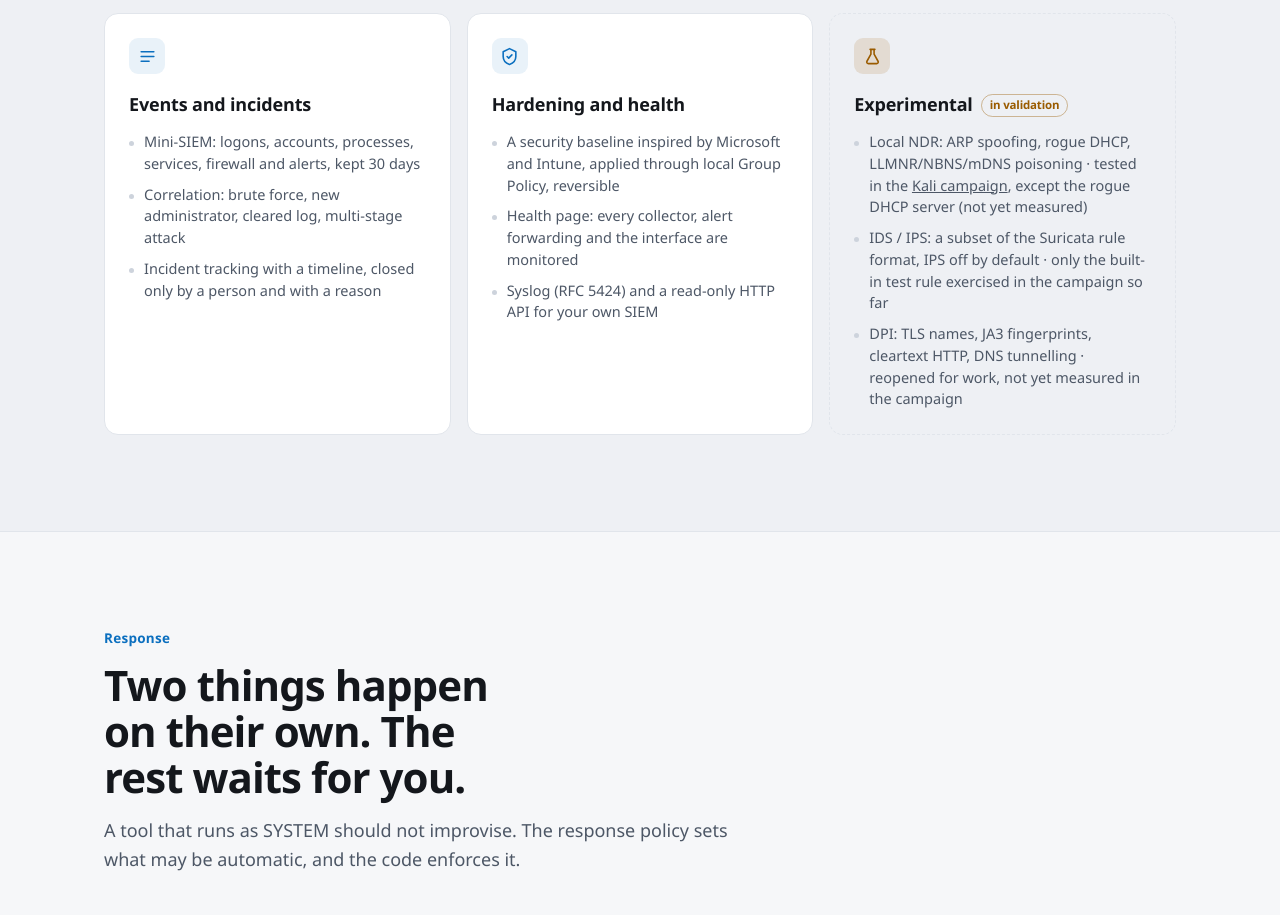
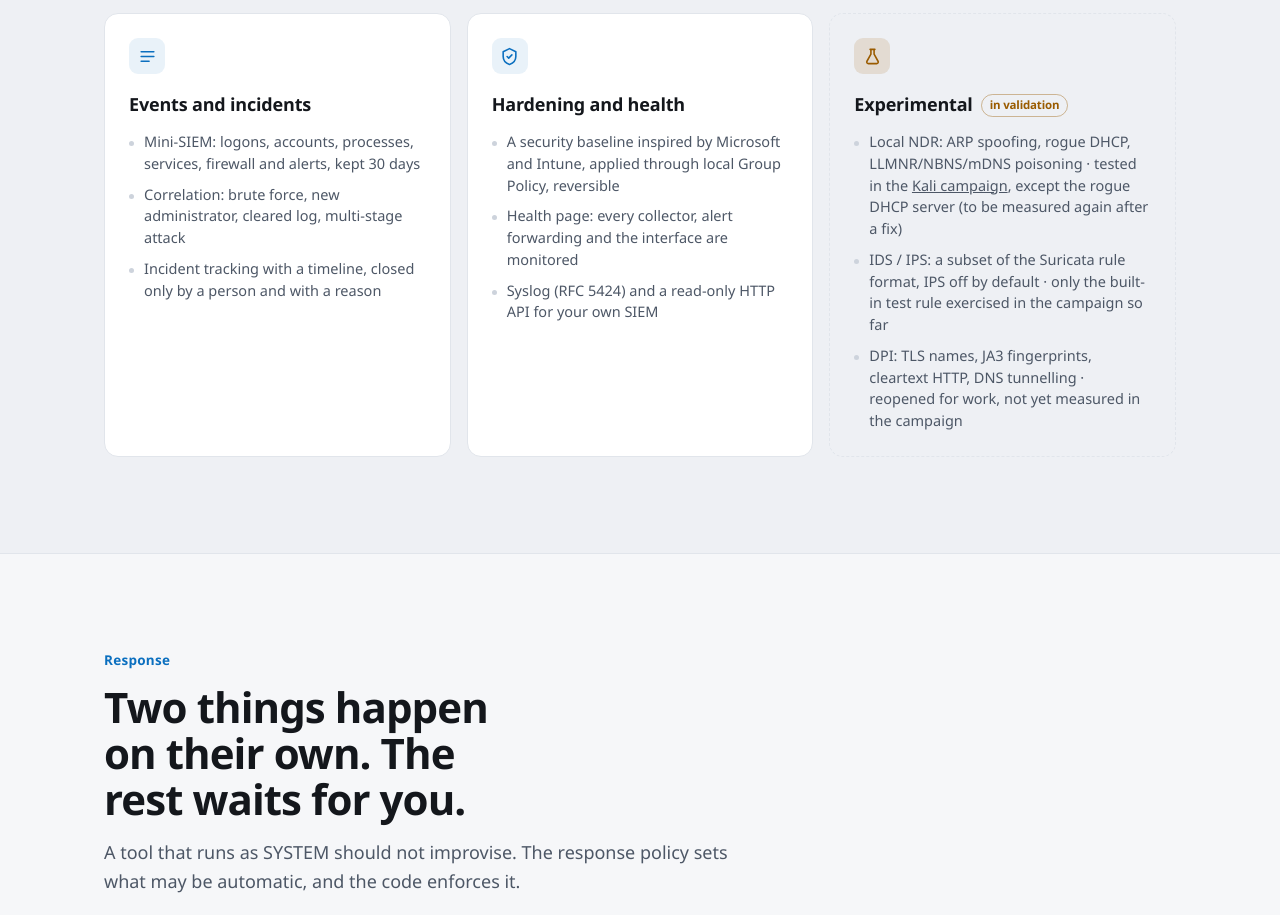
Before and after one commit to cryptobones-1337/deR4Tizer, a plain HTML site: page index.html in a window 1280 px wide. Shown: the part 4040-4955 px from the top of the page. Drawn offline with Linux system fonts and the light colour scheme.

Commit message:
Page : DHCP pirate « to be measured again after a fix » (prérelecture de #206)
Co-Authored-By: Claude Opus 5.5 <noreply@anthropic.com>

```diff
--- a/index.html
+++ b/index.html
@@ -432,7 +432,7 @@
           <div class="ic"><svg viewBox="0 0 24 24" fill="none" stroke="currentColor" stroke-width="2" stroke-linecap="round" stroke-linejoin="round" aria-hidden="true"><path d="M9 3h6M10 3v6l-5 9a2 2 0 0 0 1.8 3h10.4A2 2 0 0 0 19 18l-5-9V3"/></svg></div>
           <h3>Experimental<span class="tag">in validation</span></h3>
           <ul>
-            <li>Local NDR: ARP spoofing, rogue DHCP, LLMNR/NBNS/mDNS poisoning · tested in the <a href="https://github.com/cryptobones-1337/deR4Tizer/tree/main/docs/validation" target="_blank" rel="noopener">Kali campaign</a>, except the rogue DHCP server (not yet measured)</li>
+            <li>Local NDR: ARP spoofing, rogue DHCP, LLMNR/NBNS/mDNS poisoning · tested in the <a href="https://github.com/cryptobones-1337/deR4Tizer/tree/main/docs/validation" target="_blank" rel="noopener">Kali campaign</a>, except the rogue DHCP server (to be measured again after a fix)</li>
             <li>IDS / IPS: a subset of the Suricata rule format, IPS off by default · only the built-in test rule exercised in the campaign so far</li>
             <li>DPI: TLS names, JA3 fingerprints, cleartext HTTP, DNS tunnelling · reopened for work, not yet measured in the campaign</li>
           </ul>
```
